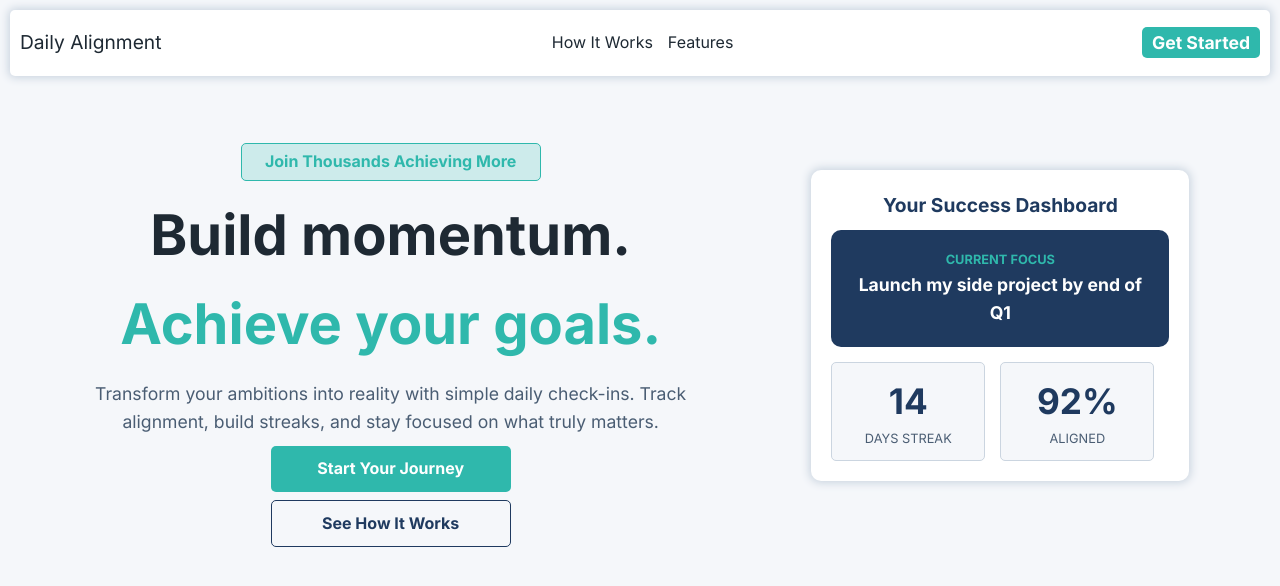
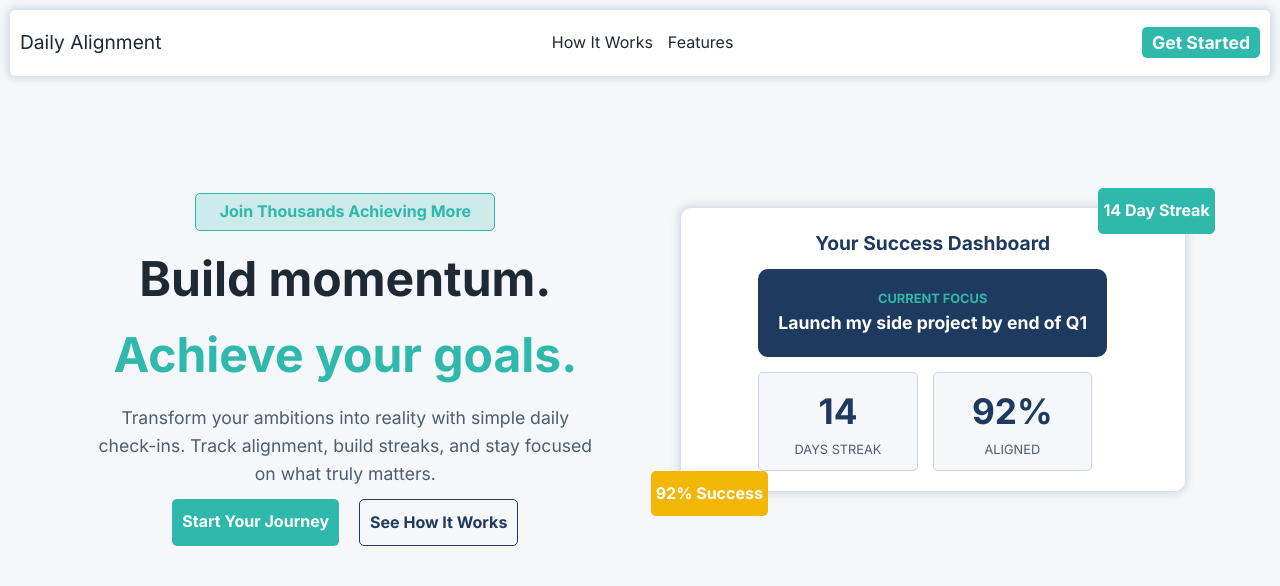
Before and after one commit to 4wiafe/daily-alignment, a React (Vite) app in the folder daily-alignment-app/: page / in a window 1280 px wide. Shown: the top 586 px of the page. Built offline with nearby package versions, Linux system fonts and the light colour scheme; a web font is replaced by a local one.

Commit message:
Extend hero section responsiveness

```diff
--- a/daily-alignment-app/src/components/LandingPage/sections/Hero/Hero.css
+++ b/daily-alignment-app/src/components/LandingPage/sections/Hero/Hero.css
@@ -144,6 +144,10 @@
   gap: 15px;
 }
 
+.tag {
+  display: none;
+}
+
 @media screen and (min-width: 481px) {
   .hero-buttons {
     width: 40%;
@@ -177,15 +181,97 @@
     font-size: 1.1rem;
     width: 600px;
   }
+
+  .dashboard-summary {
+    padding: 20px 60px;
+  }
 }
 
 @media screen and (min-width: 1025px) {
   .hero-container {
     flex-direction: row;
     justify-content: space-evenly;
+    margin-top: 50px;
+    gap: 0;
   }
 
   .hero-two {
-    width: 30%;
+    width: 40%;
+  }
+
+  .hero-heading {
+    font-size: 3rem;
+  }
+
+  .hero-buttons {
+    flex-direction: row;
+    justify-content: center;
+    gap: 20px;
+    width: 100%;
+  }
+
+  .hero-description {
+    width: 500px;
+  }
+
+  .hero-two {
+    position: relative;
+  }
+
+  .dashboard-summary {
+    padding: 20px 40px;
+    width: 100%;
+  }
+
+  .tag {
+    display: block;
+    padding: 10px 5px;
+    border-radius: 5px;
+    font-weight: bold;
+    position: absolute;
+  }
+
+  .tag1 {
+    background: var(--accent);
+    color: var(--surface);
+    top: -20px;
+    right: -30px;
+    animation: hover-up 3s ease infinite;
+  }
+
+  .tag2 {
+    background: var(--warning);
+    color: var(--surface);
+    bottom: -20px;
+    left: -30px;
+    animation: hover-down 3s ease infinite;
   }
 }
+
+@keyframes hover-up {
+  0% {
+    transform: translateY(0);
+  }
+
+  50% {
+    transform: translateY(5px);
+  }
+
+  100% {
+    transform: translateY(0);
+  }
+}
+
+@keyframes hover-down {
+  0% {
+    transform: translateY(5px);
+  }
+
+  50% {
+    transform: translateY(0);
+  }
+
+  100% {
+    transform: translateY(5px);
+  }
+}
--- a/daily-alignment-app/src/components/LandingPage/sections/Hero/Hero.jsx
+++ b/daily-alignment-app/src/components/LandingPage/sections/Hero/Hero.jsx
@@ -21,6 +21,12 @@ export default function Hero() {
         </div>
         <div className="hero-two">
           <div className="dashboard-summary">
+            <div className="tag tag1">
+              <span>14 Day Streak</span>
+            </div>
+            <div className="tag tag2">
+              <span>92% Success</span>
+            </div>
             <h2>Your Success Dashboard</h2>
             <div className="goal-streak">
               <div className="goal">
```
